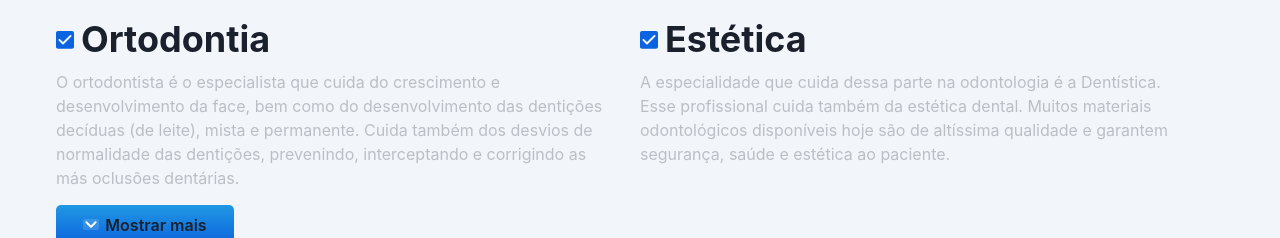
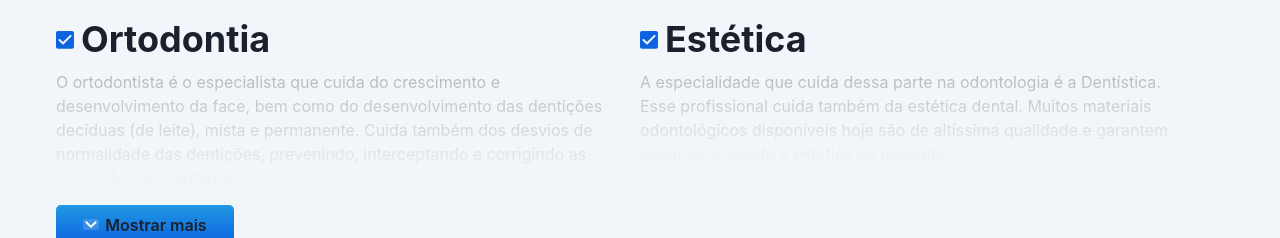
Before and after one commit to PedrodoDivino/odonto_clean, a React (Create React App) app: page / in a window 1280 px wide. Shown: the part 1724-1962 px from the top of the page. Built offline with nearby package versions, Linux system fonts and the light colour scheme.

Commit message:
[Pedro] Ternário para classe

```diff
--- a/src/components/pages/Treatments/index.tsx
+++ b/src/components/pages/Treatments/index.tsx
@@ -8,31 +8,45 @@ import {
   Text,
 } from "@chakra-ui/react";
 import { useState } from "react";
-import { ButtonWrapper } from "../../ButtonWrapper/index"
-import  seta_baixo from "../../../assets/images/seta_baixo.svg"
+import { ButtonWrapper } from "../../ButtonWrapper/index";
+import seta_baixo from "../../../assets/images/seta_baixo.svg";
 
 import { arrayTreatments } from "../../../helpers/arrayTreatments";
 
 export const Treatments = () => {
   const [state, setState] = useState(4);
+
   return (
     <Box w="full" h="auto" mt="64px">
-      <Heading size="xl"  mb="-64px">
+      <Heading size="xl" mb="-64px">
         Tratamentos
       </Heading>
 
       <SimpleGrid columns={[1, 2]}>
+        {/* [] */}
         {arrayTreatments.slice(0, state).map((infos) => {
           return (
             <LinkBox mt="94px" mr="30px" key={infos.id}>
               <Heading textAlign="left" display={"flex"} justifyContent="start">
-                  <Image src={infos.icon}mb="9px" marginRight="7px" />
+                <Image src={infos.icon} mb="9px" marginRight="7px" />
                 <LinkOverlay mb="9px">{infos.title} </LinkOverlay>
               </Heading>
-             { state <=4 ? (
-               <Text textAlign="left" opacity={(state <=4 && infos.id == 3) || (infos.id == 4) ? "25%" : "none"} >{infos.text}</Text>
-             ):(
-              <Text textAlign="left" opacity= "none" >{infos.text}</Text>
+              {state <= 4 ? (
+                <Text
+                  textAlign="left"
+                  className={infos.id === 3 || infos.id === 4 ? "text" : ""}
+                  opacity={
+                    (state <= 4 && infos.id === 3) || infos.id == 4
+                      ? "25%"
+                      : "none"
+                  }
+                >
+                  {infos.text}
+                </Text>
+              ) : (
+                <Text textAlign="left" opacity="none">
+                  {infos.text}
+                </Text>
               )}
             </LinkBox>
           );
@@ -44,7 +58,8 @@ export const Treatments = () => {
             state <= 4 ? setState(6) : setState(4);
           }}
         >
-          {state <= 4 ? < ButtonWrapper
+          {state <= 4 ? (
+            <ButtonWrapper
               bgColor="linear(rgba(32, 152, 227, 1), rgba(12, 99, 223, 1))"
               imgIcon={seta_baixo}
               text="Mostrar mais"
@@ -52,14 +67,15 @@ export const Treatments = () => {
               marginTop={"15px"}
               padding={"20px"}
             />
-           :
-           < ButtonWrapper
+          ) : (
+            <ButtonWrapper
               bgColor="linear(rgba(32, 152, 227, 1), rgba(12, 99, 223, 1))"
               imgIcon={seta_baixo}
               text="Mostrar Menos"
               width={"178px"}
               padding={"20px"}
-            />}
+            />
+          )}
         </button>
       }
     </Box>
--- a/src/index.css
+++ b/src/index.css
@@ -15,3 +15,8 @@ code {
   border-right: solid 1px rgb(225, 224, 224);
   padding-right: 5px;
 }
+.text {
+  background: -webkit-linear-gradient(rgb(0, 0, 0), rgb(255, 255, 255));
+  -webkit-background-clip: text;
+  -webkit-text-fill-color: transparent;
+}
```
Lines whose indentation alone changed are shown as unchanged.
